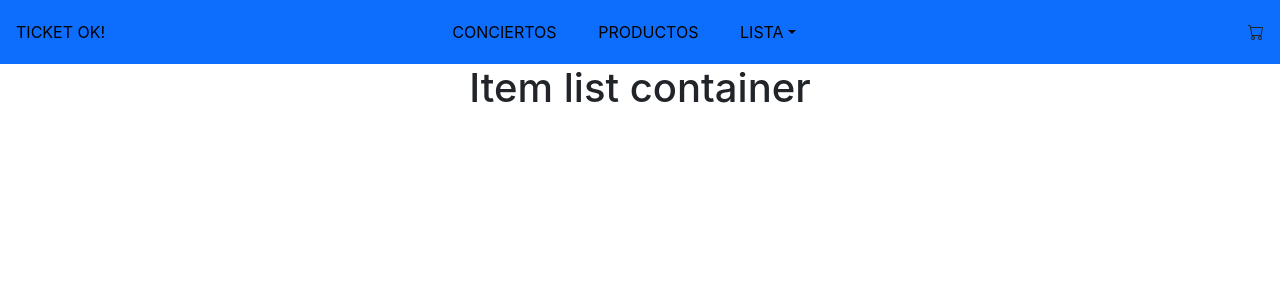
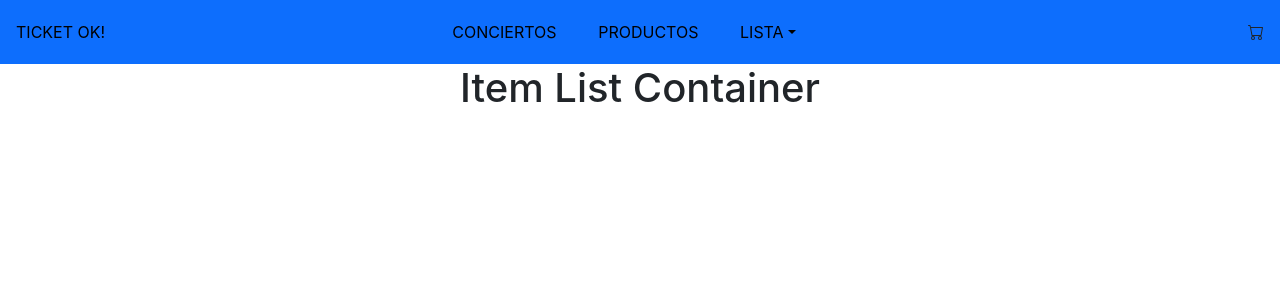
Before and after one commit to MARIANELA-C/e-commerce, a React (Create React App) app: page / in a window 1280 px wide. Shown: the top 300 px of the page. Built offline with nearby package versions, Linux system fonts and the light colour scheme.

Commit message:
cuarto commit

```diff
--- a/src/App.js
+++ b/src/App.js
@@ -8,7 +8,7 @@ function App() {
     <div className="App">
       <NavBar/>
       <header>
-      <ItemListContainer/>
+      <ItemListContainer greeting="Item List Container"/>
 
       </header>
 
--- a/src/componentes/ItemListContainer/ItemListContainer.jsx
+++ b/src/componentes/ItemListContainer/ItemListContainer.jsx
@@ -1,9 +1,9 @@
 import React from 'react'
 
-const ItemListContainer = () => {
+const ItemListContainer = ({greeting}) => {
   return (
     <div>
-        <h1>Item list container</h1>
+        <h1>{greeting}</h1>
     </div>
   )
 }
```
